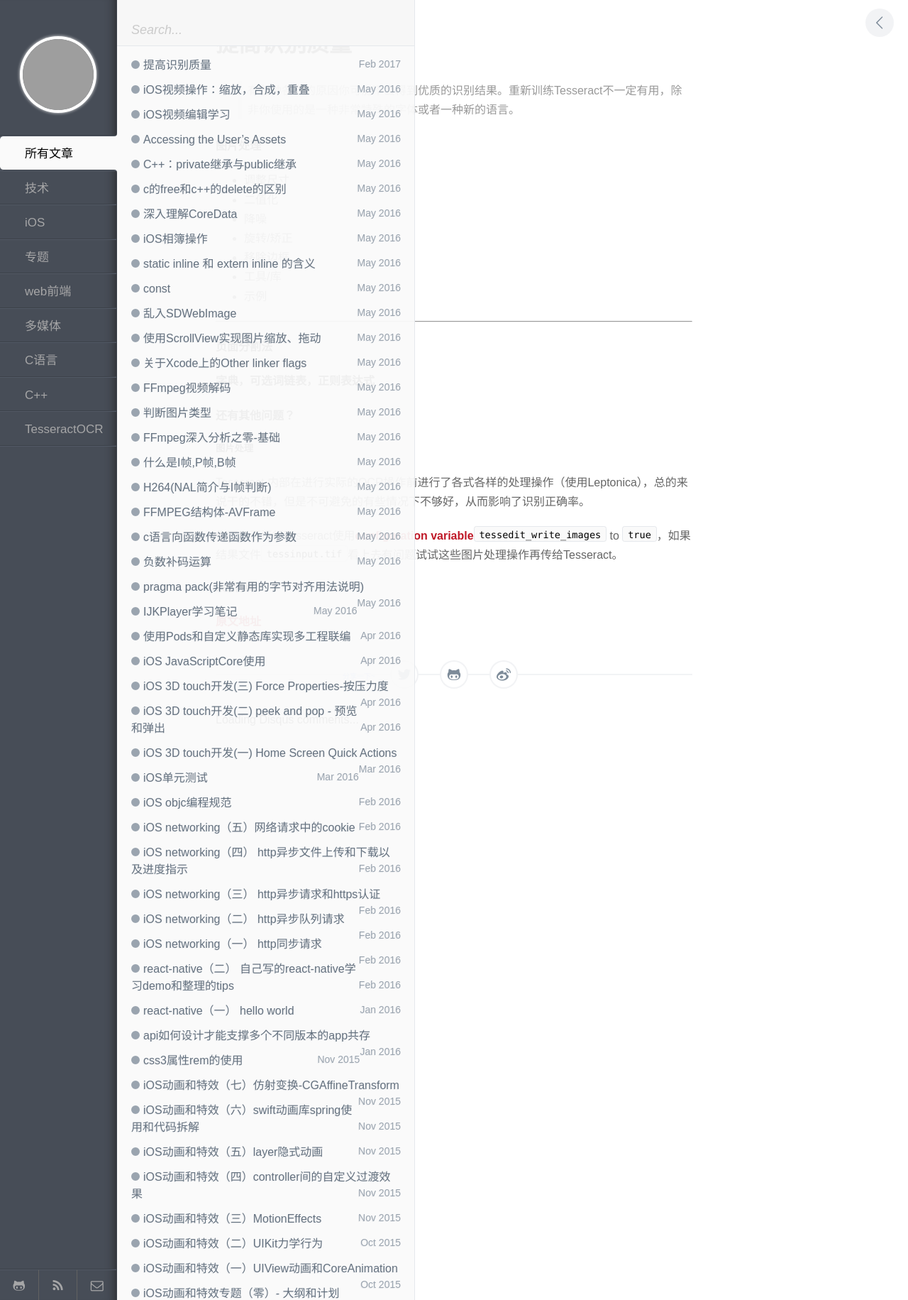
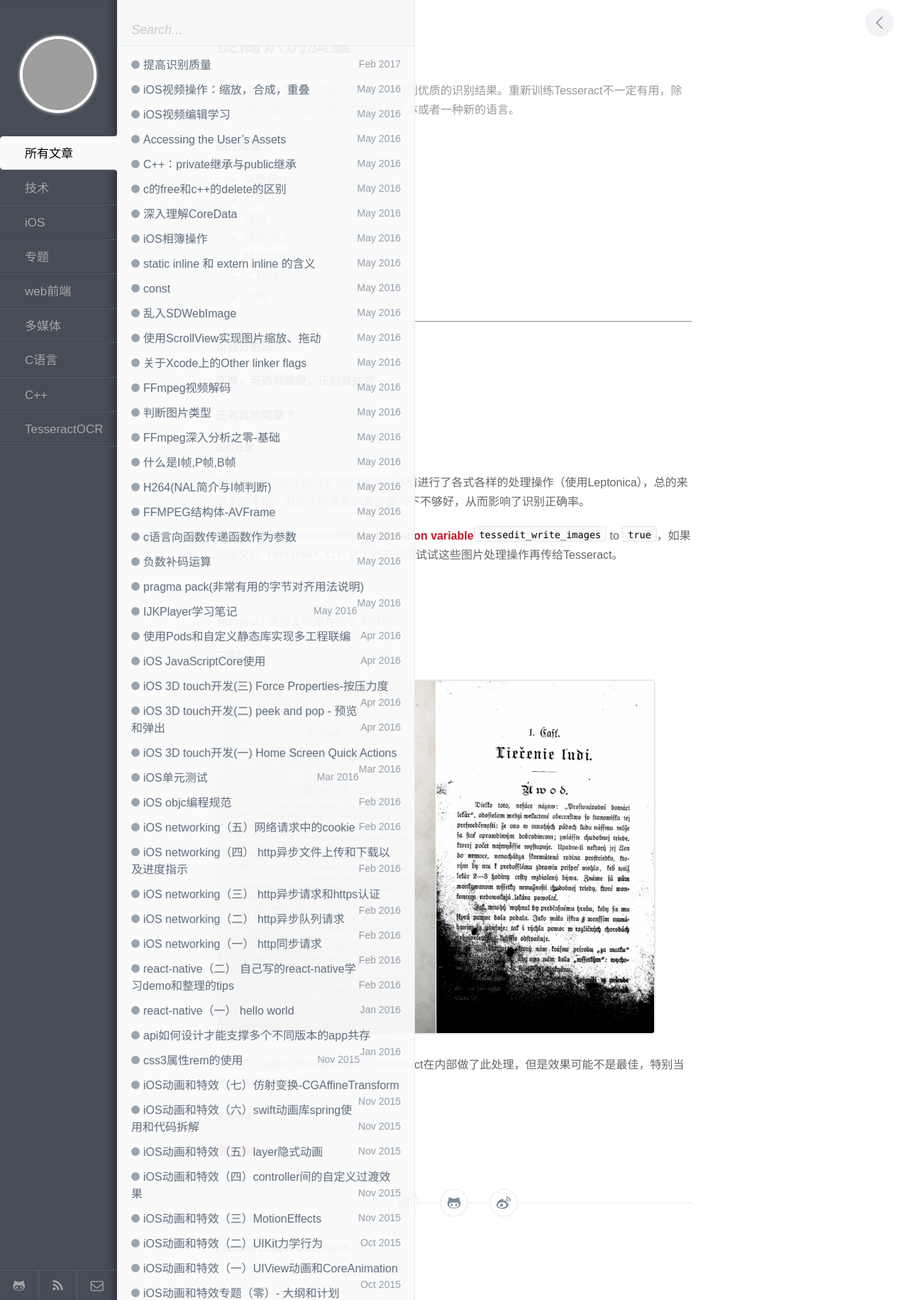
Before and after one commit to leonyue/leonyue.github.io, a Jekyll site: the page built from _posts/tech/TesseractOCR/2017-02-23-improve-quality.md, in a window 1280 px wide. Shown: the whole page at 71% size. Built offline with Jekyll 4.4.1, drawn with Linux system fonts in a browser that asks for light colours; comment, search, counter and statistics services are not loaded; grey boxes are pictures that could not be loaded.

Commit message:
improve quality Tesseract

```diff
--- a/_posts/tech/TesseractOCR/2017-02-23-improve-quality.md
+++ b/_posts/tech/TesseractOCR/2017-02-23-improve-quality.md
@@ -32,6 +32,16 @@ Tesseract 内部在进行实际的OCR操作前进行了各式各样的处理操
 
 你可以再运行Tesseract使用[configuration variable](https://github.com/tesseract-ocr/tesseract/wiki/ControlParams)`tessedit_write_images` to `true`，如果结果文件`tessinput.tif`看上去有问题试试这些图片处理操作再传给Tesseract。
 
+##### 调整大小
+
+Tesseract 最佳工作图片至少300DPI。
+
+##### 二值化
+
+![](../../../upload/binarisation.png)
+
+这是把一张图片转成黑白图片。Tesseract在内部做了此处理，但是效果可能不是最佳，特别当图片背景是黑的不均匀的情况。
+
 ##### 未完待续
 
 [原文地址](https://github.com/tesseract-ocr/tesseract/wiki/ImproveQuality#rescaling)
```
Also changed, not shown: upload/binarisation.png (added).
